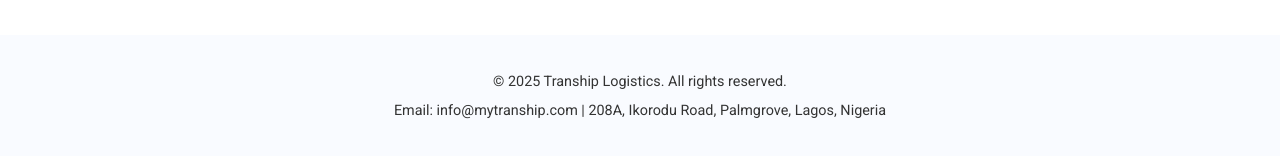
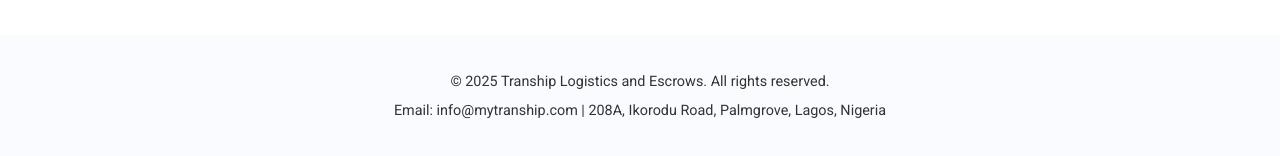
Before and after one commit to infotranshiplogistics-code/web, a plain HTML site: page index.html in a window 1280 px wide. Shown: the part 2598-2754 px from the top of the page. Drawn offline with Linux system fonts and the light colour scheme.

Commit message:
Update index.html

```diff
--- a/index.html
+++ b/index.html
@@ -237,7 +237,7 @@
 
   <!-- FOOTER -->
   <footer>
-    <p>© 2025 Tranship Logistics. All rights reserved.</p>
+    <p>© 2025 Tranship Logistics and Escrows. All rights reserved.</p>
     <p>Email: info@mytranship.com | 208A, Ikorodu Road, Palmgrove, Lagos, Nigeria</p>
   </footer>
 </body>
```
